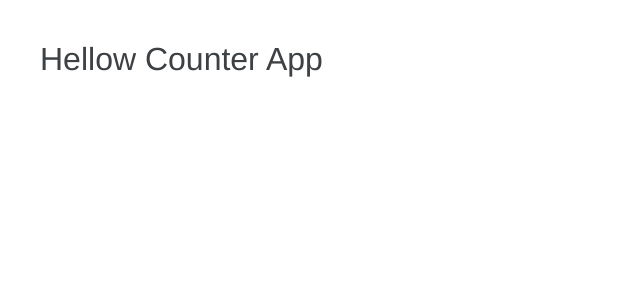
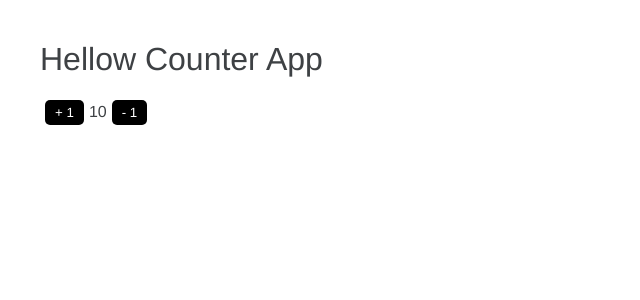
Before and after one commit to JosueOb/intro-angular, an Angular app: page / in a window 1280 px wide. Shown: the top 300 px of the page, without its empty margins (0-640 px from the left). Built offline with nearby package versions, Linux system fonts and the light colour scheme.

Commit message:
Contador App

```diff
--- a/src/app/app.component.html
+++ b/src/app/app.component.html
@@ -1 +1,7 @@
 <h1>Hellow {{ title }}</h1>
+
+<button (click)="number = number + 1;">+ 1</button>
+
+<span>{{ number }}</span>
+
+<button (click)="number = number - 1">- 1</button>
--- a/src/app/app.component.ts
+++ b/src/app/app.component.ts
@@ -7,4 +7,5 @@ import { Component } from '@angular/core';
 })
 export class AppComponent {
   title: string = 'Counter App';
+  number: number = 10;
 }
```
